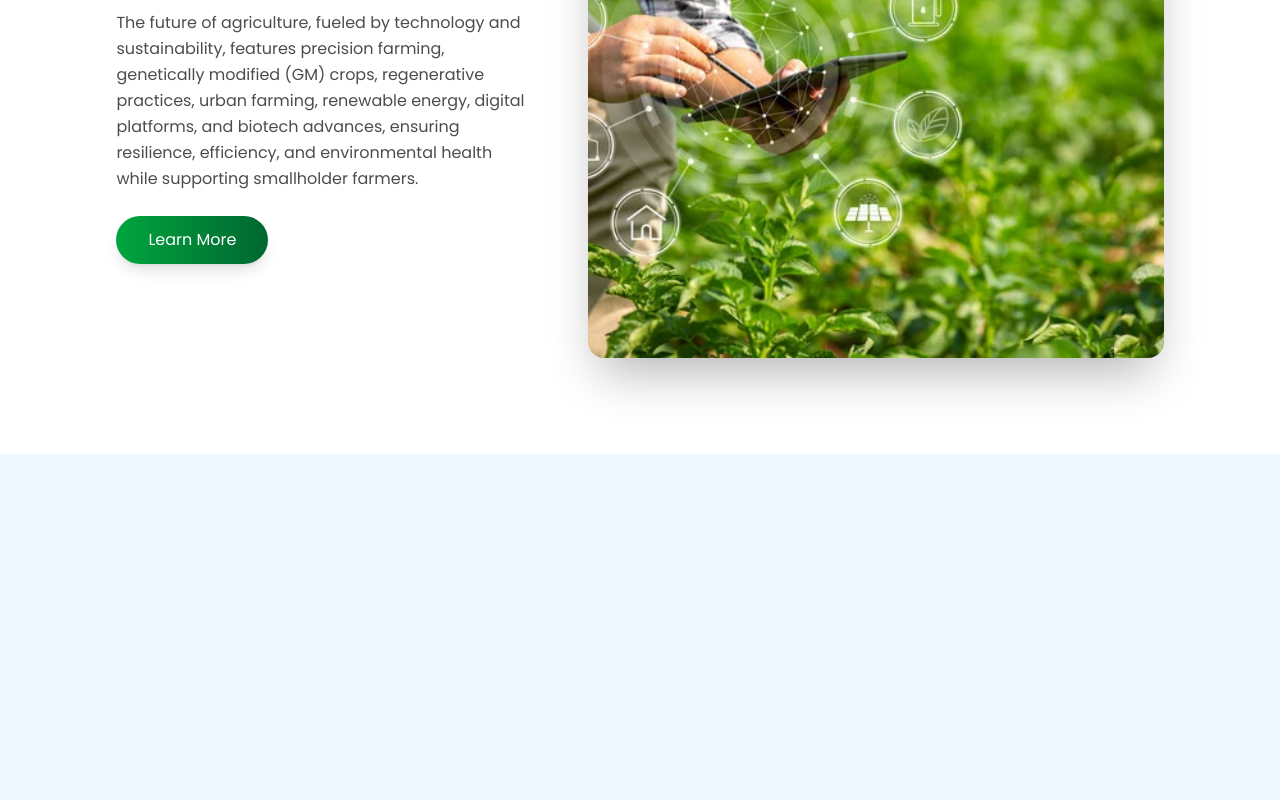
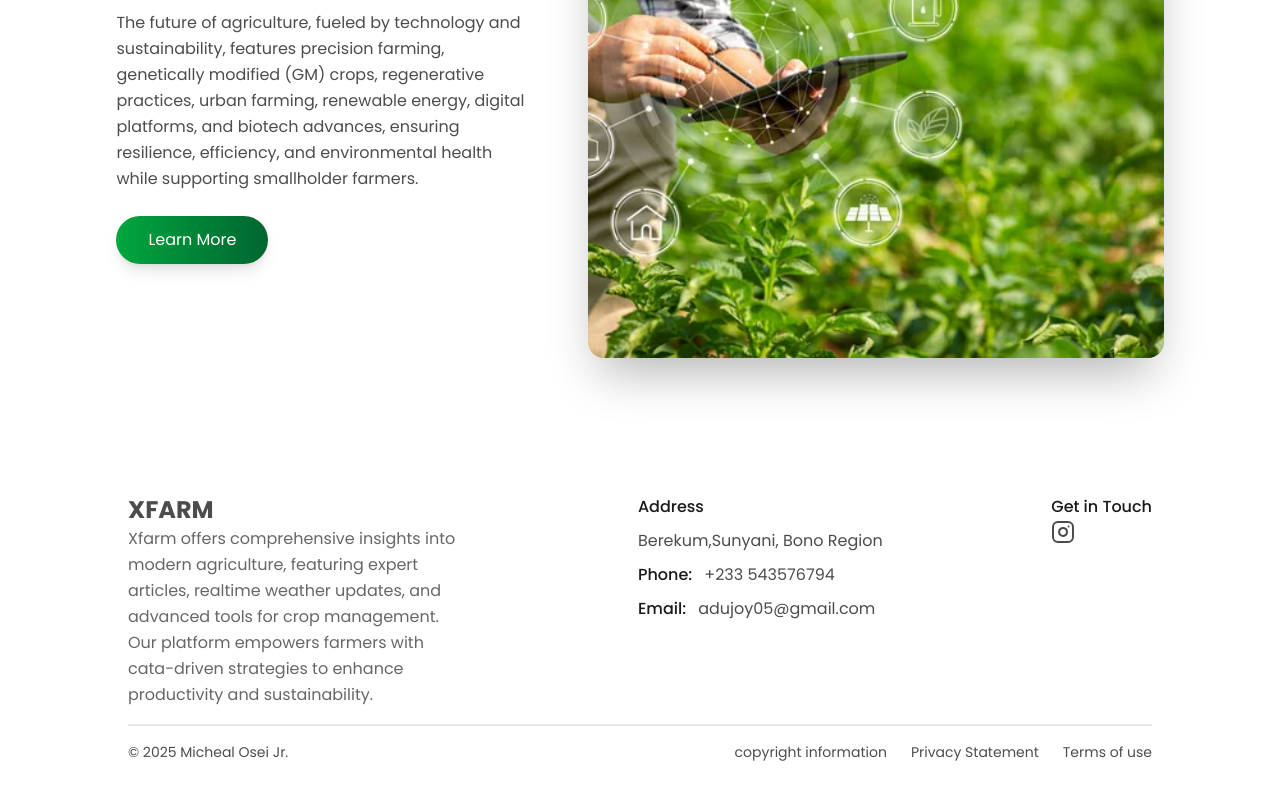
Before and after one commit to Joylinton04/XFARM, a React (Vite) app: page / in a window 1280 px wide. Shown: the part 3981-4781 px from the top of the page. Before the commit the page ends 4435 px from the top, so only its background shows below. Built offline with nearby package versions, Linux system fonts and the light colour scheme.

Commit message:
footer section

```diff
--- a/package.json
+++ b/package.json
@@ -11,6 +11,7 @@
   },
   "dependencies": {
     "@tailwindcss/vite": "^4.0.3",
+    "lucide": "^0.475.0",
     "lucide-react": "^0.474.0",
     "react": "^18.3.1",
     "react-dom": "^18.3.1",
--- /dev/null
+++ b/src/components/Footer.tsx
@@ -0,0 +1,49 @@
+import { InstagramIcon } from 'lucide-react';
+import React from 'react'
+
+const Footer = () => {
+    const year = new Date().getFullYear()
+  return (
+    <div className='bg-white flex justify-center items-center font-Poppins text-black/70 leading-relaxed py-6'>
+      <div className='contain'>
+        <div className='flex justify-between py-4'>
+            <div className='w-[calc(100%/3)]'>
+                <h1 className='font-bold text-2xl'>XFARM</h1>
+                <p className='text-black/60 leading-relaxed'>Xfarm offers comprehensive insights into modern agriculture, featuring expert articles, realtime weather updates, and advanced tools for crop management. Our platform empowers farmers with cata-driven strategies to enhance productivity and sustainability.</p>
+            </div>
+            <div className='flex flex-col gap-2'>
+                <div className='flex flex-col gap-2'>
+                    <h1 className='text-black/90 font-medium'>Address</h1>
+                    <p>Berekum,Sunyani, Bono Region</p>
+                </div>
+                <div className='flex gap-3'>
+                   <h1 className='text-black/90 font-medium'>Phone: </h1>
+                   <span>+233 543576794</span>
+                </div>
+                <div className='flex gap-3'>
+                   <h1 className='text-black/90 font-medium'>Email: </h1>
+                   <span>adujoy05@gmail.com</span>
+                </div>
+            </div>
+            <div>
+                <h1 className='text-black/90 font-medium'>Get in Touch</h1>
+                <div>
+                        <InstagramIcon/>
+                </div>
+            </div>
+        </div>
+        <hr className='border border-gray-200'/>
+        <div className='flex justify-between items-center py-4 text-sm'>
+            <div>&copy; {year} Micheal Osei Jr.</div>
+            <div className='flex gap-6 text-black/70'>
+                <span>copyright information</span>
+                <span>Privacy Statement</span>
+                <span>Terms of use</span>
+            </div>
+        </div>
+      </div>
+    </div>
+  )
+}
+
+export default Footer;
--- a/src/pages/Home.tsx
+++ b/src/pages/Home.tsx
@@ -5,6 +5,7 @@ import img1 from "../assets/sec_Img1.webp";
 import img2 from "../assets/sec_img2.webp";
 import img3 from "../assets/sec_img3.jpg";
 import img4 from "../assets/sec_img4.jpg";
+import Footer from "../components/Footer";
 
 interface BackgroundProps {
   children: React.ReactNode;
@@ -79,7 +80,7 @@ const SectionComponent: React.FC<SectionProps> = ({ className = "", pic }) => {
 const SectionComponent2: React.FC<SectionProps2> = ({ className = "",pic, heading, text }) => {
   return (
     <div className={`flex justify-center items-center mt-8 px-6`}>
-      <div className={`flex flex-wrap justify-between items-center max-w-7xl py-16 gap-6 w-[85%] max-[64.1rem]:w-[95%] ${className}`}>
+    <div className={`flex flex-wrap justify-between items-center max-w-7xl py-16 gap-6 w-[85%] max-[64.1rem]:w-[95%] ${className}`}>
         {/* Text Content */}
         <div className="flex flex-col gap-6 max-[800px]:w-full w-1/2 lg:w-[40%]">
           <h1 className="text-4xl font-bold text-black/90 leading-tight">
@@ -150,6 +151,7 @@ const Home = () => {
         </div>
 
       </div>
+      <Footer/>
     </div>
   );
 };
```
Also changed, not shown: 1 other file (tests, documents, lock files or other folders).
